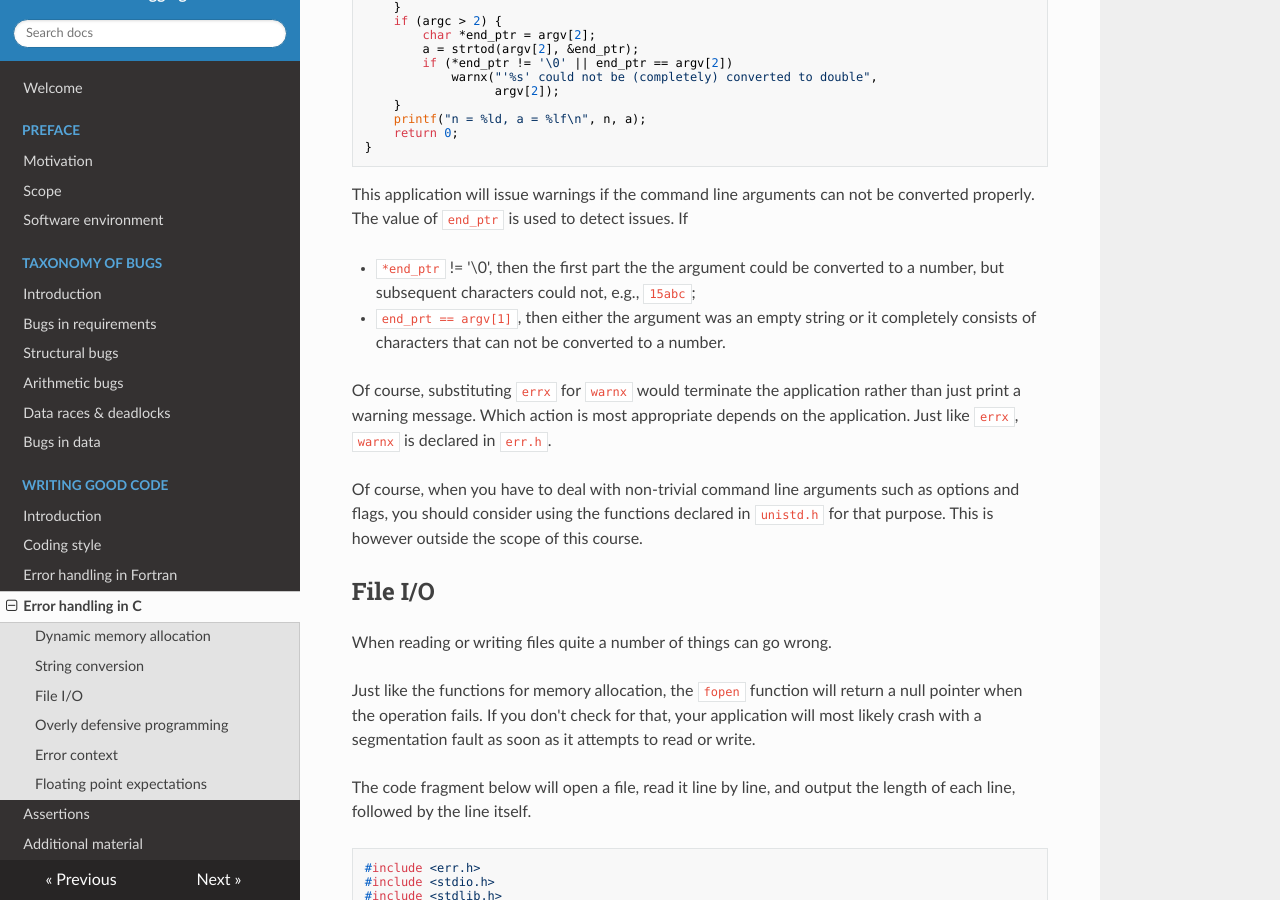
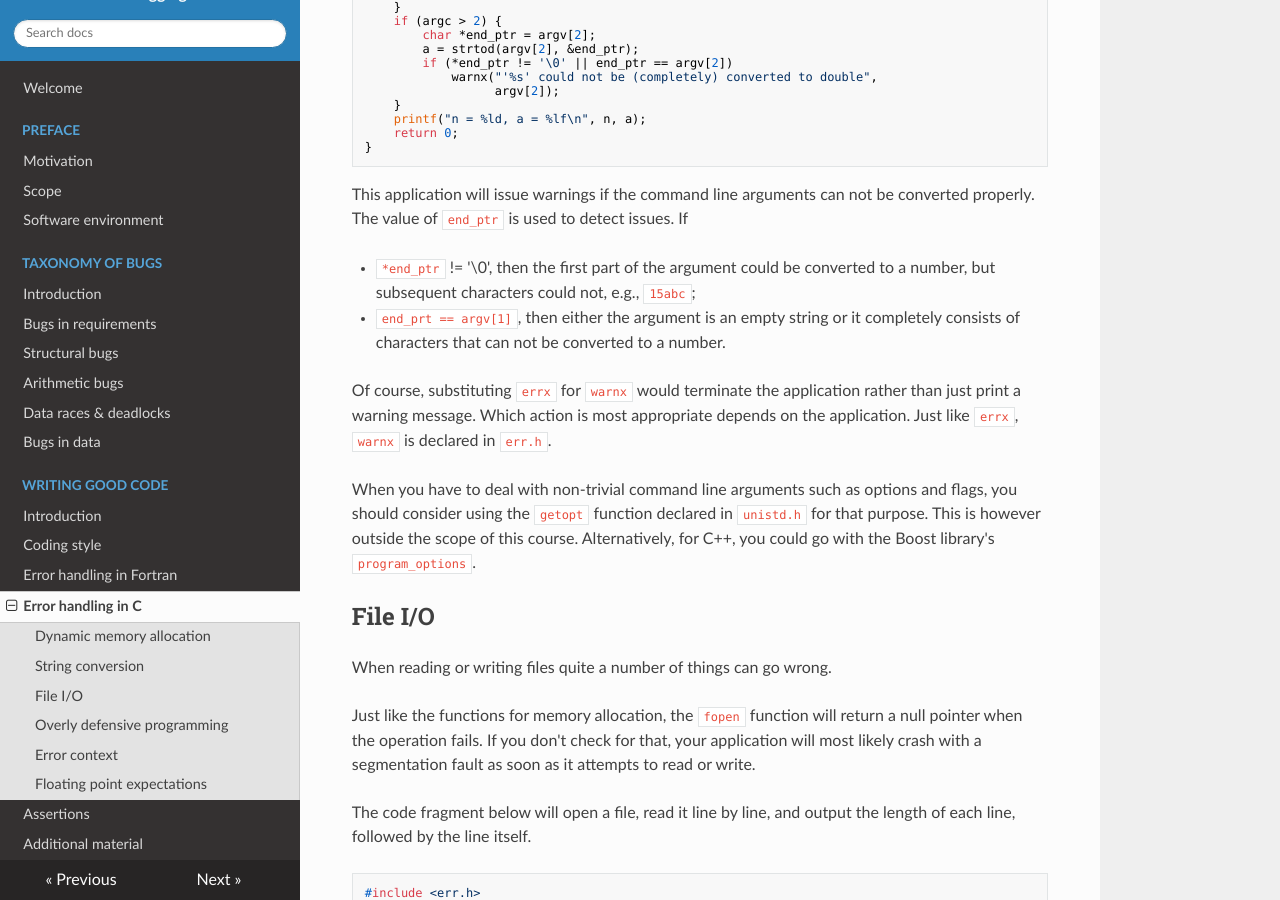
Before and after one commit to gjbex/Defensive_programming_and_debugging, an MkDocs documentation site: the page built from docs/CodingBestPractices/ErrorHandling/error_handling_c.md, in a window 1280 px wide and 900 px high, scrolled down 3503 px. Built offline with MkDocs 1.6.1, drawn with Linux system fonts in a browser that asks for light colours; nearby versions of some CDN libraries.

Commit message:
Fix typo;; add remark on Boost::program_options

```diff
--- a/docs/CodingBestPractices/ErrorHandling/error_handling_c.md
+++ b/docs/CodingBestPractices/ErrorHandling/error_handling_c.md
@@ -168,12 +168,12 @@ int main(int argc, char *argv[]) {
 
 This application will issue warnings if the command line arguments can not be converted properly.  The value of `end_ptr` is used to detect issues.  If
 
-  * `*end_ptr` != '\0', then the first part the the argument could be converted to a number, but subsequent characters could not, e.g., `15abc`;
-  * `end_prt == argv[1]`, then either the argument was an empty string or it completely consists of characters that can not be converted to a number.
+  * `*end_ptr` != '\0', then the first part of the argument could be converted to a number, but subsequent characters could not, e.g., `15abc`;
+  * `end_prt == argv[1]`, then either the argument is an empty string or it completely consists of characters that can not be converted to a number.
 
 Of course, substituting `errx` for `warnx` would terminate the application rather than just print a warning message.  Which action is most appropriate depends on the application.  Just like `errx`, `warnx` is declared in `err.h`.
 
-Of course, when you have to deal with non-trivial command line arguments such as options and flags, you should consider using the functions declared in `unistd.h` for that purpose.  This is however outside the scope of this course.
+When you have to deal with non-trivial command line arguments such as options and flags, you should consider using the `getopt` function declared in `unistd.h` for that purpose.  This is however outside the scope of this course.  Alternatively, for C++, you could go with the Boost library's `program_options`.
 
 
 ## File I/O
```
